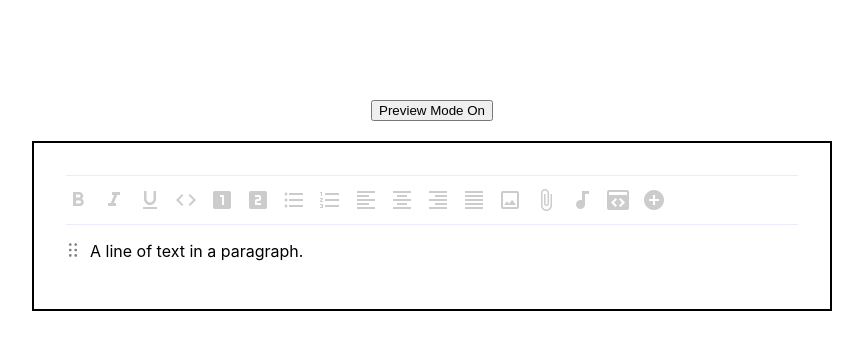
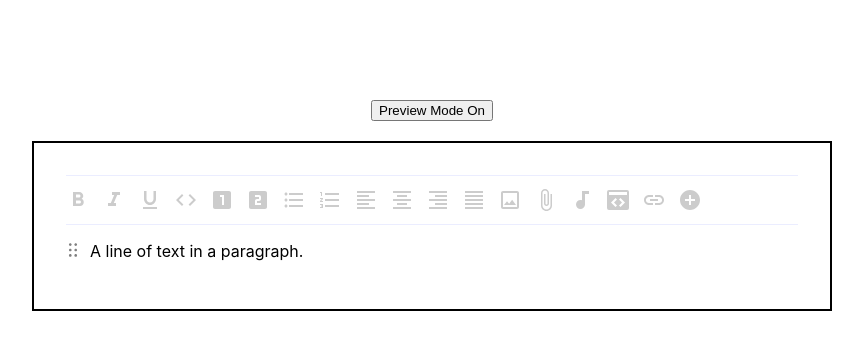
Before and after one commit to zarif-al/slate-editor, a Next.js app: page / in a window 1280 px wide. Shown: the top 350 px of the page, without its empty margins (208-1071 px from the left). Built offline with nearby package versions, Linux system fonts and the light colour scheme.

Commit message:
link plugin complete

```diff
--- a/components/editor/dnd-block/index.tsx
+++ b/components/editor/dnd-block/index.tsx
@@ -64,7 +64,7 @@ const DndBlock = (props: RenderProps): JSX.Element => {
   );
 
   //	Disable drag properties in list-items
-  if (props.element.type === 'list-item') {
+  if (props.element.type === 'list-item' || props.element.type === 'link') {
     return <Element {...props} />;
   }
 
--- a/components/editor/functions/index.ts
+++ b/components/editor/functions/index.ts
@@ -1,7 +1,8 @@
-import { Editor, Transforms, Path } from 'slate';
+import { Editor, Transforms, Path, Element, Range } from 'slate';
 import imageExtensions from 'image-extensions';
 import isUrl from 'is-url';
-import { CustomElement } from '@/utils/editor/types';
+import { CustomElement, LinkElement } from '@/utils/editor/types';
+import ToggleFunctions from '@/components/editor/toggle-functions';
 
 export const isImageUrl = (url: string): boolean => {
   if (!url) return false;
--- a/components/editor/index.tsx
+++ b/components/editor/index.tsx
@@ -2,7 +2,7 @@
 import React, { useCallback, useMemo } from 'react';
 
 // Import the Slate editor factory.
-import { createEditor, BaseEditor, Descendant } from 'slate';
+import { createEditor, BaseEditor, Descendant, Range, Transforms } from 'slate';
 
 // Import the Slate components and React plugin.
 import { ReactEditor, Slate, Editable, withReact } from 'slate-react';
@@ -15,6 +15,7 @@ import Leaf from '@/components/editor/render-leaf';
 //	Plugin
 import withImages from '@/components/editor/plugins/withImages';
 import withCleanLists from '@/components/editor/plugins/withCleanLists';
+import withLinks from '@/components/editor/plugins/withLink';
 //
 
 import { CustomText, CustomElement } from '@/utils/editor/types';
@@ -25,6 +26,10 @@ import Toolbar from '@/components/editor/toolbar';
 import { DndProvider } from 'react-dnd';
 import { HTML5Backend } from 'react-dnd-html5-backend';
 import DndBlock from '@/components/editor/dnd-block';
+
+// For working with links
+import { isKeyHotkey } from 'is-hotkey';
+
 // TypeScript specific code <-
 
 // Imports :-
@@ -52,7 +57,7 @@ interface SlateProps {
 const SlateEditor = ({ initialValue, setValue, readOnly }: SlateProps): JSX.Element => {
   //	Editor Init
   const editor = useMemo(
-    () => withHistory(withImages(withCleanLists(withReact(createEditor())))),
+    () => withHistory(withImages(withLinks(withCleanLists(withReact(createEditor()))))),
     [],
   );
 
@@ -94,19 +99,18 @@ const SlateEditor = ({ initialValue, setValue, readOnly }: SlateProps): JSX.Elem
           renderLeaf={renderLeaf}
           //	Keyboard ShortCut Functions Here
           onKeyDown={(event): void => {
-            if (!event.ctrlKey) {
-              return;
-            }
-            switch (event.key) {
-              case 'b': {
+            const { selection } = editor;
+            if (selection && Range.isCollapsed(selection)) {
+              const { nativeEvent } = event;
+              if (isKeyHotkey('left', nativeEvent)) {
                 event.preventDefault();
-                ToggleFunctions.toggleBoldMark(editor);
-                break;
+                Transforms.move(editor, { unit: 'offset', reverse: true });
+                return;
               }
-              case 'Enter': {
+              if (isKeyHotkey('right', nativeEvent)) {
                 event.preventDefault();
-                ToggleFunctions.toggleNewLine(editor);
-                break;
+                Transforms.move(editor, { unit: 'offset' });
+                return;
               }
             }
           }}
--- /dev/null
+++ b/components/editor/plugins/withLink.ts
@@ -0,0 +1,37 @@
+// this hoc componenet used to check if inserted text is url or not
+// https://github.com/ianstormtaylor/slate/blob/master/site/examples/links.tsx
+
+import { ReactEditor } from 'slate-react';
+import isUrl from 'is-url';
+import ToggleFunctions from '@/components/editor/toggle-functions';
+import { Editor, Text } from 'slate';
+import { CustomElement } from '@/utils/editor/types';
+
+const withLinks = (editor: Editor) => {
+  const { insertData, insertText, isInline } = editor;
+
+  editor.isInline = (element: CustomElement) =>
+    ['link'].includes(element.type) || isInline(element);
+
+  editor.insertText = (text) => {
+    if (text && isUrl(text)) {
+      ToggleFunctions.toggleWrapLink(editor, text);
+    } else {
+      insertText(text);
+    }
+  };
+
+  editor.insertData = (data) => {
+    const text = data.getData('text/plain');
+
+    if (text && isUrl(text)) {
+      ToggleFunctions.toggleWrapLink(editor, text);
+    } else {
+      insertData(data);
+    }
+  };
+
+  return editor;
+};
+
+export default withLinks;
--- a/components/editor/render-element/index.tsx
+++ b/components/editor/render-element/index.tsx
@@ -9,6 +9,7 @@ import NumberedList from '@/components/editor/render-element/numbered-list';
 import File from '@/components/editor/render-element/file';
 import IframeRender from '@/components/editor/render-element/iframe';
 import ParagraphElement from '@/components/editor/render-element/paragraph';
+import LinkElement from '@/components/editor/render-element/link';
 import { RenderProps } from '@/utils/editor/types';
 
 const Element = (props: RenderProps): JSX.Element => {
@@ -31,6 +32,8 @@ const Element = (props: RenderProps): JSX.Element => {
       return <IframeRender {...props} />;
     case 'paragraph':
       return <ParagraphElement {...props} />;
+    case 'link':
+      return <LinkElement {...props} />;
     default:
       return <DefaultElement {...props} />;
   }
--- /dev/null
+++ b/components/editor/render-element/link.tsx
@@ -0,0 +1,35 @@
+import React from 'react';
+import { RenderProps, LinkElement } from '@/utils/editor/types';
+import { useSelected, useReadOnly } from 'slate-react';
+const InlineChromiumBugfix = () => (
+  <span
+    contentEditable={false}
+    style={{
+      fontSize: 0,
+    }}
+  >
+    ${String.fromCodePoint(160)}
+  </span>
+);
+
+const LinkRender = (props: RenderProps) => {
+  const element = props.element as LinkElement;
+  const selected = useSelected();
+  const readOnly = useReadOnly();
+  return (
+    <a
+      {...props.attributes}
+      href={element.url}
+      style={{
+        boxShadow: !readOnly && selected ? '0 0 0 3px #ddd' : '',
+        color: 'blue',
+      }}
+    >
+      {/*  <InlineChromiumBugfix /> */}
+      {props.children}
+      {/*  <InlineChromiumBugfix /> */}
+    </a>
+  );
+};
+
+export default LinkRender;
--- a/components/editor/toggle-functions/index.ts
+++ b/components/editor/toggle-functions/index.ts
@@ -1,5 +1,11 @@
-import { Transforms, Editor, Element, Text } from 'slate';
-import { CustomText, BulletedListElement, NumberedList, Alignment } from '@/utils/editor/types';
+import { Transforms, Editor, Element, Text, Range } from 'slate';
+import {
+  CustomText,
+  BulletedListElement,
+  NumberedList,
+  Alignment,
+  LinkElement,
+} from '@/utils/editor/types';
 type Mark = Omit<CustomText, 'text'> | null;
 
 const ToggleFunctions = {
@@ -39,6 +45,14 @@ const ToggleFunctions = {
     Transforms.setNodes(
       editor,
       { code: isActive ? false : true },
+      { match: (n) => Text.isText(n), split: true },
+    );
+  },
+  toggleLinkMark(editor: Editor, text: string): void {
+    const isActive = ToggleFunctions.isMarkActive(editor, 'link');
+    Transforms.setNodes(
+      editor,
+      { link: isActive ? false : true, text: text },
       { match: (n) => Text.isText(n), split: true },
     );
   },
@@ -155,6 +169,34 @@ const ToggleFunctions = {
       Transforms.wrapNodes(editor, block);
     }
   },
+  // Toggle Link
+  isLinkActive(editor: Editor): boolean {
+    const [link] = Editor.nodes(editor, {
+      match: (n) => !Editor.isEditor(n) && Element.isElement(n) && n.type === 'link',
+    });
+    return !!link;
+  },
+  unWrapLink(editor: Editor): void {
+    Transforms.unwrapNodes(editor, {
+      match: (n) => !Editor.isEditor(n) && Element.isElement(n) && n.type === 'link',
+    });
+  },
+  toggleWrapLink(editor: Editor, url: string): void {
+    const { selection } = editor;
+    const isCollapsed = selection && Range.isCollapsed(selection);
+    const link: LinkElement = {
+      type: 'link',
+      url,
+      children: isCollapsed ? [{ text: url }] : [],
+    };
+
+    if (isCollapsed) {
+      Transforms.insertNodes(editor, link);
+    } else {
+      Transforms.wrapNodes(editor, link, { split: true });
+      Transforms.collapse(editor, { edge: 'end' });
+    }
+  },
 };
 
 export default ToggleFunctions;
--- a/components/editor/toolbar/components/index.tsx
+++ b/components/editor/toolbar/components/index.tsx
@@ -3,4 +3,12 @@ import InsertImageButton from '@/components/editor/toolbar/components/insert-ima
 import InsertFileButton from '@/components/editor/toolbar/components/insert-file-button';
 import InsertAudioButton from '@/components/editor/toolbar/components/insert-audio-button';
 import InsertIframeButton from '@/components/editor/toolbar/components/insert-iframe-button';
-export { MarkButton, InsertImageButton, InsertFileButton, InsertAudioButton, InsertIframeButton };
+import InsertLinkButton from '@/components/editor/toolbar/components/insert-link-button';
+export {
+  MarkButton,
+  InsertImageButton,
+  InsertFileButton,
+  InsertAudioButton,
+  InsertIframeButton,
+  InsertLinkButton,
+};
--- /dev/null
+++ b/components/editor/toolbar/components/insert-link-button.tsx
@@ -0,0 +1,39 @@
+import React from 'react';
+import isUrl from 'is-url';
+import ToggleFunctions from '@/components/editor/toggle-functions';
+import { useSlate } from 'slate-react';
+
+interface InsertLinkProps {
+  icon: JSX.Element;
+}
+
+const InsertLinkButton = ({ icon }: InsertLinkProps) => {
+  const editor = useSlate();
+  const linkHandler = () => {
+    if (ToggleFunctions.isLinkActive(editor)) {
+      ToggleFunctions.unWrapLink(editor);
+    } else {
+      const url = window.prompt('Enter the URL of the link:');
+      if (!url || !isUrl(url)) return;
+      ToggleFunctions.toggleWrapLink(editor, url);
+    }
+  };
+
+  return (
+    <span
+      style={{
+        display: 'flex',
+        alignItems: 'center',
+        cursor: 'pointer',
+      }}
+      onMouseDown={(event): void => {
+        event.preventDefault();
+        linkHandler();
+      }}
+    >
+      {icon}
+    </span>
+  );
+};
+
+export default InsertLinkButton;
--- a/components/editor/toolbar/index.tsx
+++ b/components/editor/toolbar/index.tsx
@@ -8,6 +8,7 @@ import {
   InsertFileButton,
   InsertAudioButton,
   InsertIframeButton,
+  InsertLinkButton,
 } from '@/components/editor/toolbar/components';
 import { CustomElement } from '@/utils/editor/types';
 const Toolbar = (): JSX.Element => {
@@ -176,6 +177,12 @@ const Toolbar = (): JSX.Element => {
 
       <InsertIframeButton icon={<Icon.Iframe size={24} color={'#ccc'} />} />
 
+      <InsertLinkButton
+        icon={
+          <Icon.Link size={24} color={ToggleFunctions.isLinkActive(editor) ? 'black' : '#ccc'} />
+        }
+      />
+
       <MarkButton
         action={(): void => {
           ToggleFunctions.toggleNewLine(editor);
--- a/package.json
+++ b/package.json
@@ -11,6 +11,7 @@
 	"dependencies": {
 		"@typescript-eslint/eslint-plugin": "^5.17.0",
 		"image-extensions": "^1.1.0",
+		"is-hotkey": "^0.2.0",
 		"is-url": "^1.2.4",
 		"next": "12.1.0",
 		"react": "17.0.2",
```
Also changed, not shown: utils/editor/types.ts (+10 -3 lines), 1 other file (tests, documents, lock files or other folders).
